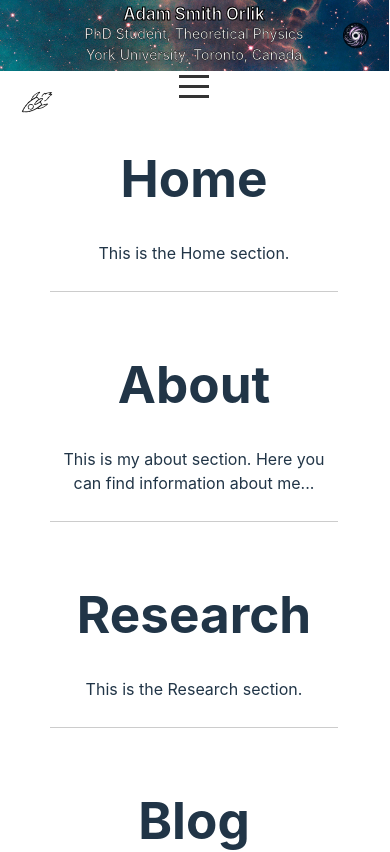
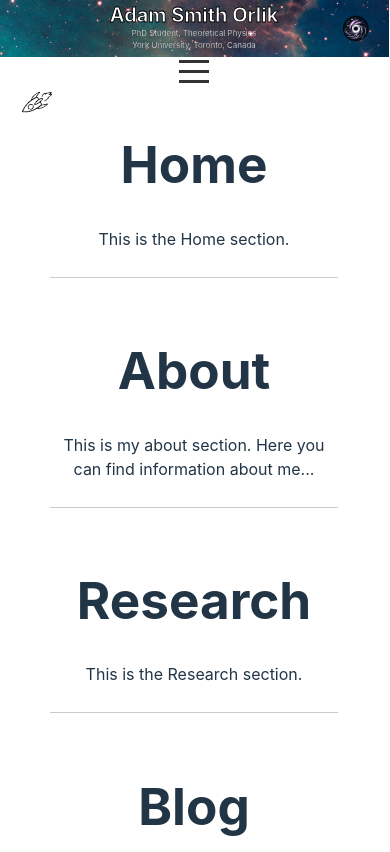
Before and after one commit to AdamSmithOrlik/adamsmithorlik.github.io, a React (Vite) app: page / in a window 390 px wide. Shown: the top 852 px of the page. Built offline with nearby package versions, Linux system fonts and the light colour scheme.

Commit message:
Minor changes.

```diff
--- a/src/components/Header.css
+++ b/src/components/Header.css
@@ -18,17 +18,17 @@
     box-sizing: border-box;
 }
 .header h1 {
-    -webkit-text-stroke: calc(0.05rem + 0.05vw) black; /* Reduced stroke for smaller screens */
+    -webkit-text-stroke: calc(0.08rem + 0.08vw) black; /* Reduced stroke for smaller screens */
     color: white;
-    font-size: calc(1.8rem + 1vw); /* Dynamically adjust size based on screen width */
+    font-size: calc(2rem + 2vw); /* Dynamically adjust size based on screen width */
     margin: 0;
     padding: 1px;
 }
 
 .header .subtitle {
-    -webkit-text-stroke: calc(0.02rem + 0.02vw) black;
+    -webkit-text-stroke: calc(0.03rem + 0.03vw) black;
     color: white;
-    font-size: calc(0.7rem + 0.7vw); /* Adjust font size dynamically */
+    font-size: calc(0.8rem + 0.8vw); /* Adjust font size dynamically */
     margin: 0;
 }
 
@@ -56,7 +56,12 @@
 /* Adjustments for tablets */
 @media (max-width: 768px) {
     .header h1 {
-        font-size: calc(1rem + 1vw); /* Slightly smaller to fit better */
+        font-size: calc(1.3rem + 1.3vw); /* Slightly smaller to fit better */
+        -webkit-text-stroke: calc(0.06rem + 0.06vw) black;
+    }
+    .header .subtitle {
+        font-size: calc(0.6rem + 0.6vw); /* Smaller subtitle for mobile */
+        -webkit-text-stroke: calc(0.01rem + 0.01vw) black;
     }
 }
 
@@ -66,7 +71,12 @@
         padding: 5px;
     }
     .header h1 {
-        font-size: calc(0.8rem + 1vw); /* Even smaller for mobile screens */
+        font-size: calc(1rem + 1vw); /* Even smaller for mobile screens */
+        -webkit-text-stroke: calc(0.04rem + 0.04vw) black;
+    }
+    .header .subtitle {
+        font-size: calc(0.4rem + 0.4vw); /* Smaller subtitle for mobile */
+        -webkit-text-stroke: calc(0.008rem + 0.008vw) black;
     }
     .header-logo {
         width: 12%; /* Slightly smaller logo on mobile */
```
Also changed, not shown: 4 other files (tests, documents, lock files or other folders).
